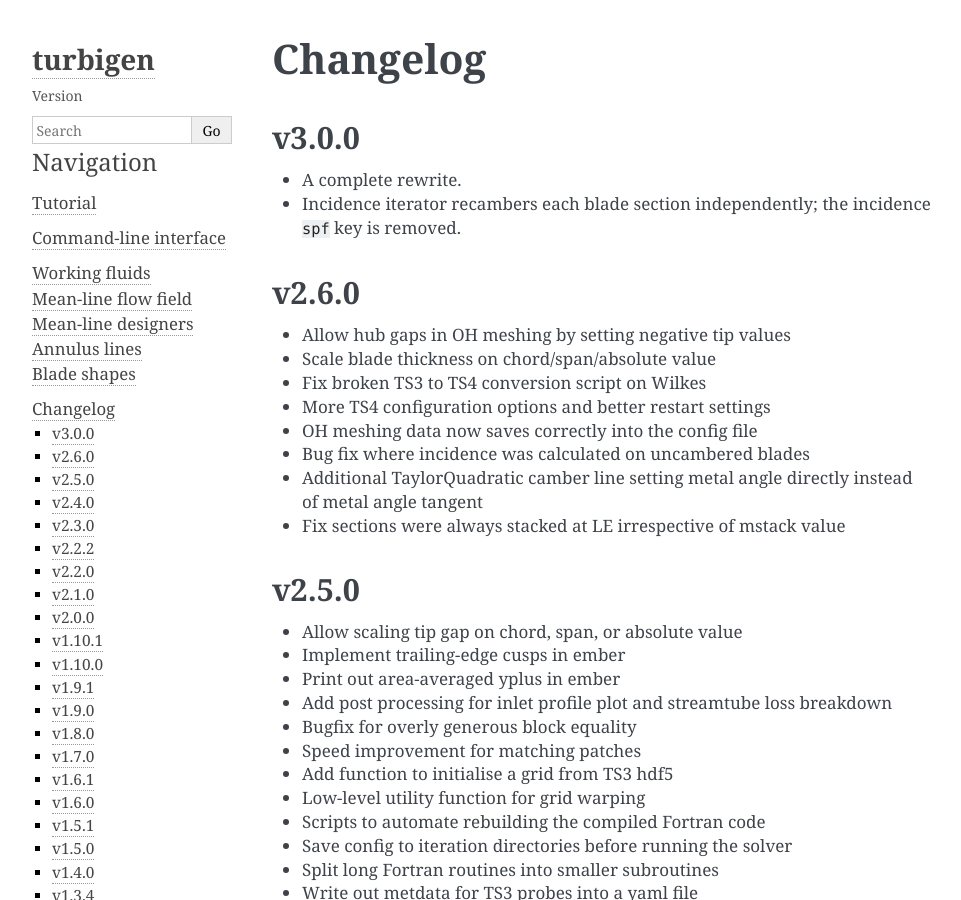
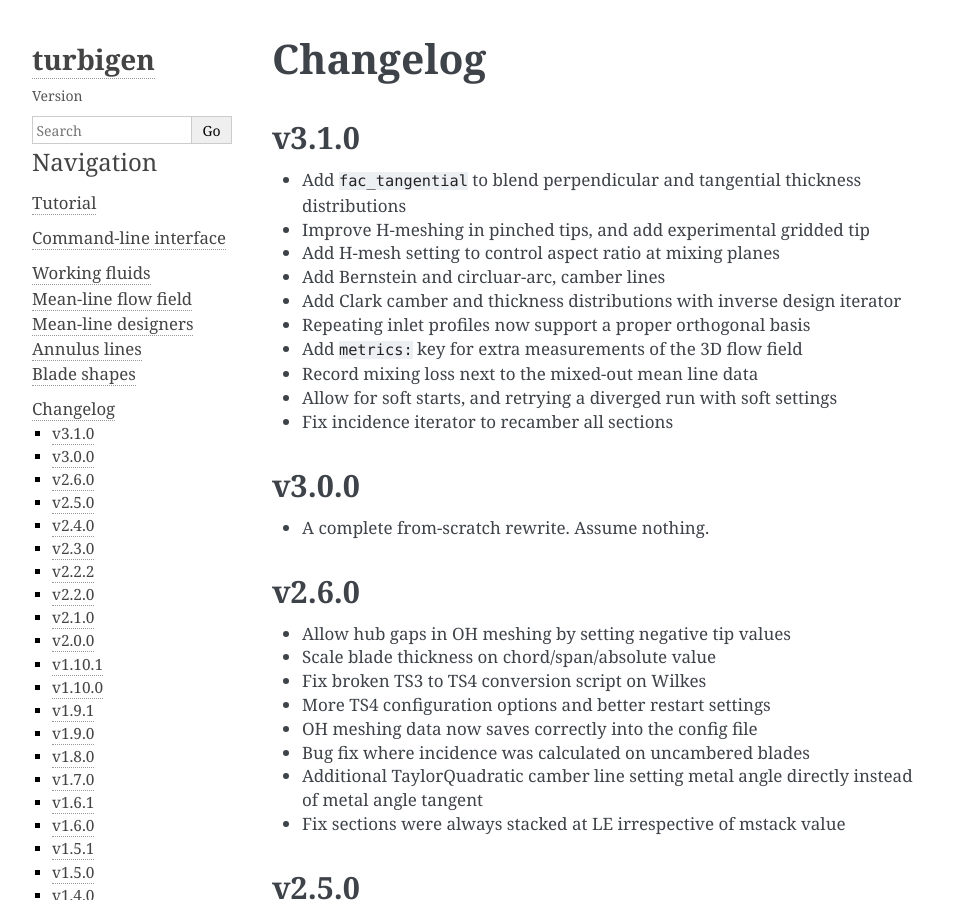
Before and after one commit to jb753/turbigen, a Sphinx documentation site: the page built from doc/changelog.rst, in a window 1280 px wide and 900 px high. Shown: the whole window, without its empty margins (148-1109 px from the left). Built offline with Sphinx 7.4.7, drawn with Linux system fonts in a browser that asks for light colours; pages that are not in the unit, such as notebooks, are missing from menus; the version number could not be read and is left out; comment, search, counter and statistics services are not loaded.

Commit message:
doc/changelog.rst

```diff
--- a/doc/changelog.rst
+++ b/doc/changelog.rst
@@ -1,11 +1,24 @@
 Changelog
 =========
+
+v3.1.0
+^^^^^^
+
+* Add ``fac_tangential`` to blend perpendicular and tangential thickness distributions
+* Improve H-meshing in pinched tips, and add experimental gridded tip
+* Add H-mesh setting to control aspect ratio at mixing planes
+* Add Bernstein and circluar-arc, camber lines
+* Add Clark camber and thickness distributions with inverse design iterator
+* Repeating inlet profiles now support a proper orthogonal basis
+* Add ``metrics:`` key for extra measurements of the 3D flow field
+* Record mixing loss next to the mixed-out mean line data
+* Allow for soft starts, and retrying a diverged run with soft settings
+* Fix incidence iterator to recamber all sections
 
 v3.0.0
 ^^^^^^
 
-* A complete rewrite.
-* Incidence iterator recambers each blade section independently; the incidence ``spf`` key is removed.
+* A complete from-scratch rewrite. Assume nothing.
 
 v2.6.0
 ^^^^^^
```
